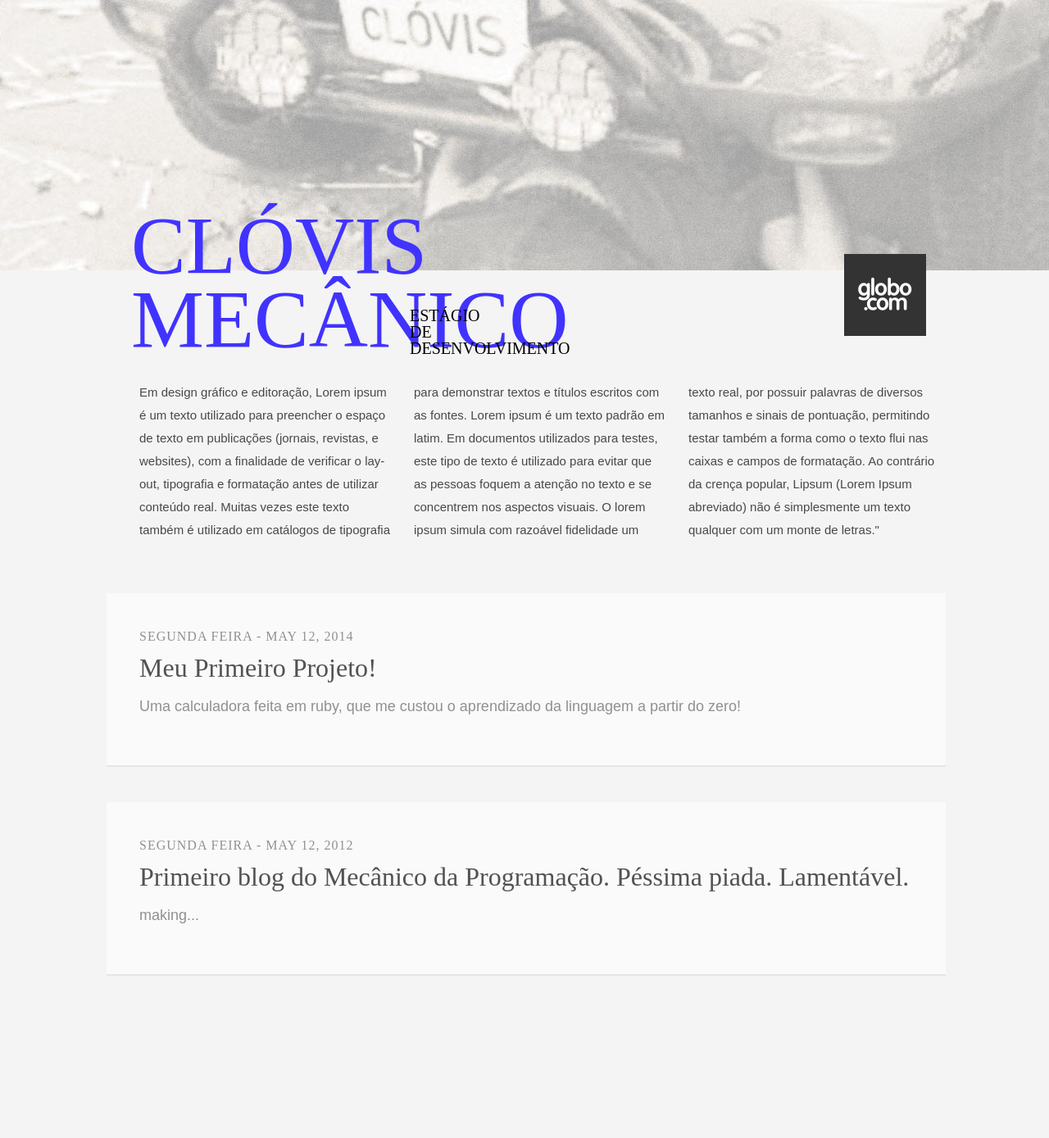
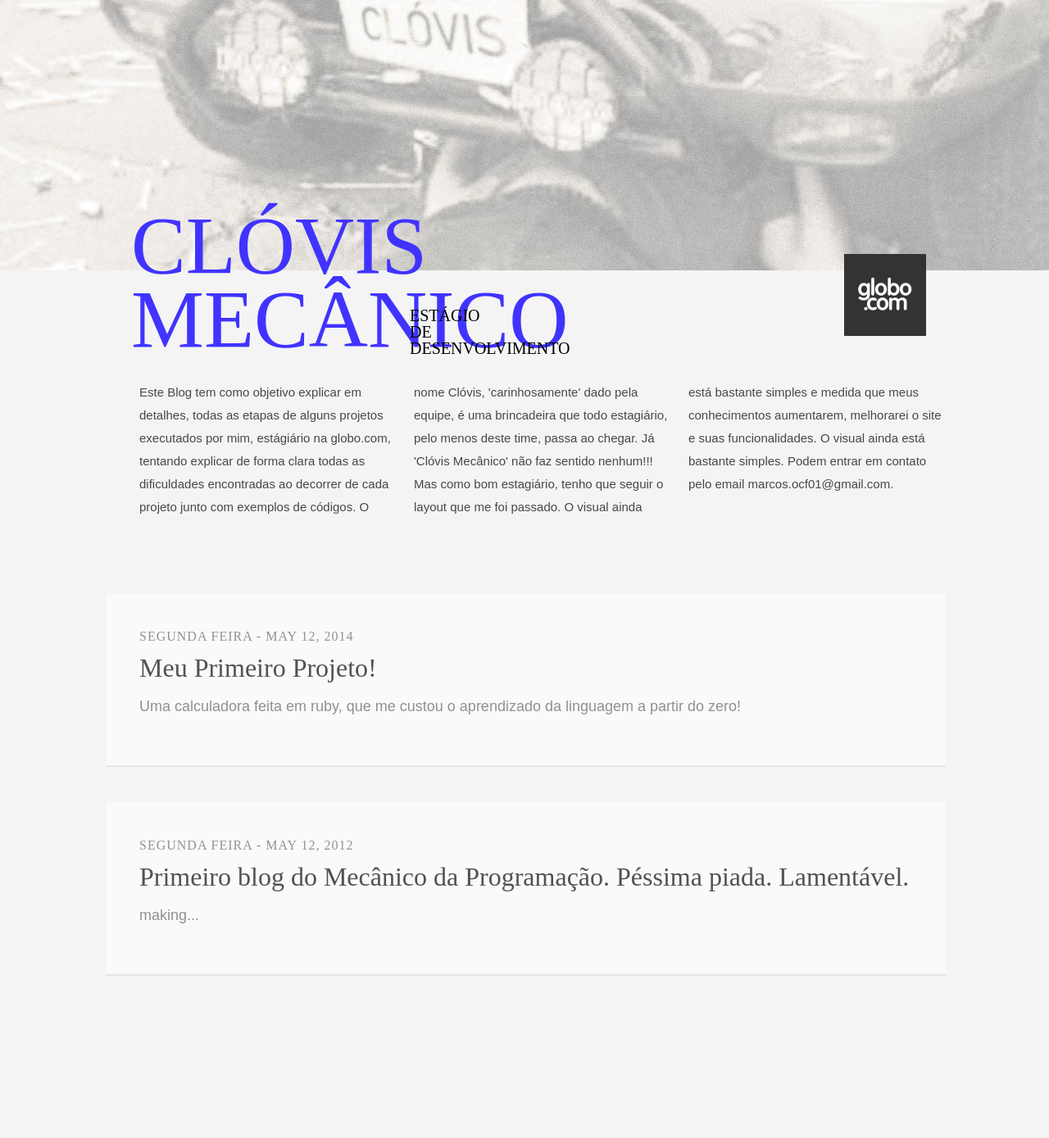
Before and after one commit to MarcosOcf/ClovisBlog, a Jekyll site: the page built from index.html, in a window 1280 px wide. Shown: the whole page at 82% size. Built offline with Jekyll 4.4.1, drawn with Linux system fonts in a browser that asks for light colours.

Commit message:
alteracao na apresentacao

```diff
--- a/index.html
+++ b/index.html
@@ -3,11 +3,7 @@
 ---
 
   <div class = "info_colunas">
-      <div class="three_column"> Em design gráfico e editoração, Lorem ipsum é um texto utilizado para preencher o espaço de texto em publicações (jornais, revistas, e websites), com a finalidade de verificar o lay-out, tipografia e formatação antes de utilizar conteúdo real. Muitas vezes este texto também é utilizado em catálogos de tipografia para demonstrar textos e títulos escritos com as fontes.
-
-Lorem ipsum é um texto padrão em latim. Em documentos utilizados para testes, este tipo de texto é utilizado para evitar que as pessoas foquem a atenção no texto e se concentrem nos aspectos visuais. O lorem ipsum simula com razoável fidelidade um texto real, por possuir palavras de diversos tamanhos e sinais de pontuação, permitindo testar também a forma como o texto flui nas caixas e campos de formatação.
-
-Ao contrário da crença popular, Lipsum (Lorem Ipsum abreviado) não é simplesmente um texto qualquer com um monte de letras."</div>
+      <div class="three_column"> Este Blog tem como objetivo explicar em detalhes, todas as etapas de alguns projetos executados por mim, estágiário na globo.com, tentando explicar de forma clara todas as dificuldades encontradas ao decorrer de cada projeto junto com exemplos de códigos. O nome Clóvis, 'carinhosamente' dado pela equipe, é uma brincadeira que todo estagiário, pelo menos deste time, passa ao chegar. Já 'Clóvis Mecânico' não faz sentido nenhum!!! Mas como bom estagiário, tenho que seguir o layout que me foi passado. O visual ainda está bastante simples e medida que meus conhecimentos aumentarem, melhorarei o site e suas funcionalidades. O visual ainda está bastante simples. Podem entrar em contato pelo email marcos.ocf01@gmail.com. </div>
   </div>
 
 
@@ -35,6 +31,4 @@
           </a>
       </div>
   {% endfor %}
-
-
 </div>
```
Also changed, not shown: _posts/2014-05-12-calculadora.markdown (renamed from _posts/2014-05-12-first-page.markdown).
